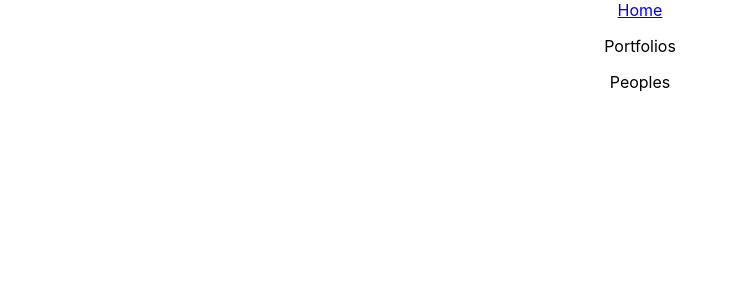
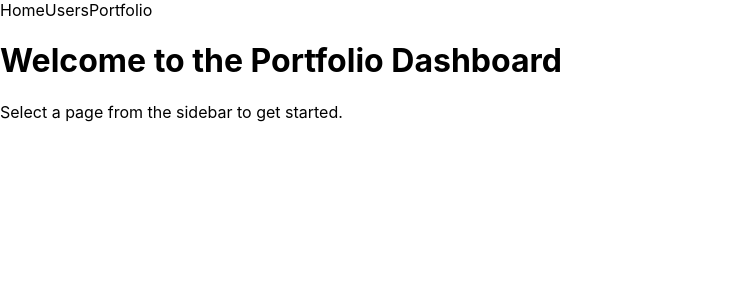
Before and after one commit to ManoelViktorovManev/Investment-management, a React (Create React App) app in the folder interface/: page / in a window 1280 px wide. Shown: the top 300 px of the page, without its empty margins (0-738 px from the left). Built offline with nearby package versions, Linux system fonts and the light colour scheme.

Commit message:
Updating the frontend code

```diff
--- a/interface/package.json
+++ b/interface/package.json
@@ -9,7 +9,8 @@
     "@testing-library/user-event": "^13.5.0",
     "react": "^19.1.0",
     "react-dom": "^19.1.0",
-    "react-scripts": "5.0.1",
+    "react-scripts": "^3.0.1",
+    "recharts": "^2.15.3",
     "web-vitals": "^2.1.4"
   },
   "scripts": {
--- a/interface/src/App.js
+++ b/interface/src/App.js
@@ -1,10 +1,24 @@
-import logo from './logo.svg';
+import React from 'react';
 import './App.css';
-import Navbar from "./NavbarComponent.js";
+import { NavbarComponent } from './NavbarComponent';
+
 function App() {
+  const [currentPage, setCurrentPage] = React.useState('');
+
   return (
-    <div className="App">
-      <Navbar />
+    <div className="flex min-h-screen bg-gray-100">
+      <NavbarComponent setCurrentPage={setCurrentPage} />
+
+      <main className="ml-[200px] flex-grow p-10">
+        {currentPage === '' ? (
+          <div className="text-center mt-32">
+            <h1 className="text-5xl font-bold mb-6">Welcome to the Portfolio Dashboard</h1>
+            <p className="text-xl text-gray-700">Select a page from the sidebar to get started.</p>
+          </div>
+        ) : (
+          currentPage
+        )}
+      </main>
     </div>
   );
 }
--- /dev/null
+++ b/interface/src/EnvVar.js
@@ -0,0 +1,3 @@
+
+const API_BASE_URI = 'http://localhost:8080';
+export default API_BASE_URI;
--- /dev/null
+++ b/interface/src/HomeComponent.js
@@ -0,0 +1,23 @@
+import React from 'react';
+import PortfolioChart from './PortfolioChart';
+import PortfolioList from './PortfolioList';
+
+const stockData = [
+  { symbol: 'AAPL', name: 'Apple', value: 27000, percentage: 69 },
+  { symbol: 'NFLX', name: 'Netflix', value: 3000, percentage: 1 },
+  { symbol: 'Cash', name: 'Lev Cash', value: 30000, percentage: 1 },
+
+];
+
+const HomeComponent = () => {
+  return (
+    <div>
+      <h2 className="text-3xl font-semibold mb-6">Portfolio Overview</h2>
+      <PortfolioChart data={stockData} />
+      <h3 className="text-xl font-medium mt-8 mb-2">Stock Breakdown</h3>
+      <PortfolioList stocks={stockData} />
+    </div>
+  );
+};
+
+export { HomeComponent };
--- a/interface/src/NavbarComponent.js
+++ b/interface/src/NavbarComponent.js
@@ -1,30 +1,29 @@
 import React from 'react';
-const Navbar = () => {
-    React.useEffect(() => {
-        // Extract the 'verified' query parameter from the URL to determine the outcome of email verification.
-        const queryParams = new URLSearchParams(window.location.search);
-        const verified = queryParams.get('verified');
-        if (verified != null) {
-            // Display a success message if the email verification was successful (verified=true).
-            if (verified === 'true') {
-                alert('Successfully registered! Please log in.');
-            }
-            // Display an error message if the email verification failed (verified=false).
-            else {
-                alert('Your email verification link has expired. It seems you’ve either already registered or didn’t confirm the link in time. Please register again to continue.'); // You might want to remove this or handle it differently
-            }
-            // Remove the query parameters from the URL to clean up the browser history.
-            window.history.replaceState({}, document.title, '/');
-            // test
-        }
-    }, []);
+import { HomeComponent } from './HomeComponent.js';
+import { UserComponent } from './UserComponent.js';
+import { PorfolioComponent } from './PorfolioManagementComponent.js';
 
-    return (
-        <div>
-            <a href="https://www.w3schools.com"> Home </a>
-            <p > Portfolios </p>
-            <p> Peoples </p> </div>);
+const NavbarComponent = ({ setCurrentPage }) => {
 
-}
+  const loadHome = () => setCurrentPage(<HomeComponent />);
+  const loadUsers = () => setCurrentPage(<UserComponent />);
+  const loadPorfolioSetting = () => setCurrentPage(<PorfolioComponent/>);
 
-export default Navbar;
+  return (
+    <nav className="min-w-[200px] h-screen fixed top-0 left-0 bg-gray-900 text-white shadow-lg">
+      <div className="flex flex-col h-full p-4 space-y-6">
+        <a onClick={loadHome} className="cursor-pointer flex items-center space-x-2 hover:text-gray-400">
+          <span>Home</span>
+        </a>
+        <a onClick={loadUsers} className="cursor-pointer flex items-center space-x-2 hover:text-gray-400">
+          <span>Users</span>
+        </a>
+        <a onClick={loadPorfolioSetting} className="cursor-pointer flex items-center space-x-2 hover:text-gray-400">
+          <span>Portfolio</span>
+        </a>
+      </div>
+    </nav>
+  );
+};
+
+export { NavbarComponent };
--- /dev/null
+++ b/interface/src/PorfolioManagementComponent.js
@@ -0,0 +1,33 @@
+import React from 'react';
+import API_BASE_URI from './EnvVar.js';
+const PorfolioComponent = () => {
+    // we should add an add button and remove button of portfolios
+    const [asdfName, setAsdfName] = React.useState("");
+    React.useEffect(() => {
+        // console.log("niba");
+        addNewPortfolio();
+    }, []);
+
+    async function addNewPortfolio() {
+        const response = await fetch(`${API_BASE_URI}/asdf`);
+        const text = await response.text(); // get plain text
+        setAsdfName(text);
+        console.log(text);
+    }
+    function removeAnPortfolio() {
+
+    }
+    function showAllPortfolios() {
+
+    }
+    return (
+        <div>
+
+            <h1>NISAAAN</h1>
+            <p1>{asdfName}</p1>
+        </div>
+    );
+}
+
+
+export { PorfolioComponent };
--- /dev/null
+++ b/interface/src/PortfolioChart.js
@@ -0,0 +1,26 @@
+import React from 'react';
+import { PieChart, Pie, Cell, Tooltip, Legend } from 'recharts';
+
+const COLORS = ['#0088FE', '#00C49F', '#FFBB28', '#FF8042', '#aa00ff', '#ff4f81', '#aaff00'];
+
+const PortfolioChart = ({ data }) => (
+  <PieChart width={400} height={300}>
+    <Pie
+      data={data}
+      dataKey="value"
+      nameKey="name"
+      cx="50%"
+      cy="50%"
+      outerRadius={100}
+      label
+    >
+      {data.map((entry, index) => (
+        <Cell key={`cell-${index}`} fill={COLORS[index % COLORS.length]} />
+      ))}
+    </Pie>
+    <Tooltip />
+    <Legend />
+  </PieChart>
+);
+
+export default PortfolioChart;
--- /dev/null
+++ b/interface/src/PortfolioList.js
@@ -0,0 +1,26 @@
+import React from 'react';
+
+const PortfolioList = ({ stocks }) => (
+  <table>
+    <thead>
+      <tr>
+        <th>Symbol</th>
+        <th>Name</th>
+        <th>Value</th>
+        <th>% of Portfolio</th>
+      </tr>
+    </thead>
+    <tbody>
+      {stocks.map((stock, index) => (
+        <tr key={index}>
+          <td>{stock.symbol}</td>
+          <td>{stock.name}</td>
+          <td>${stock.value.toFixed(2)}</td>
+          <td>{stock.percentage}%</td>
+        </tr>
+      ))}
+    </tbody>
+  </table>
+);
+
+export default PortfolioList;
--- /dev/null
+++ b/interface/src/UserComponent.js
@@ -0,0 +1,3 @@
+import React from 'react';
+const UserComponent = () => <h2>Users Page</h2>;
+export {UserComponent};
```
Also changed, not shown: 1 other file (tests, documents, lock files or other folders).
